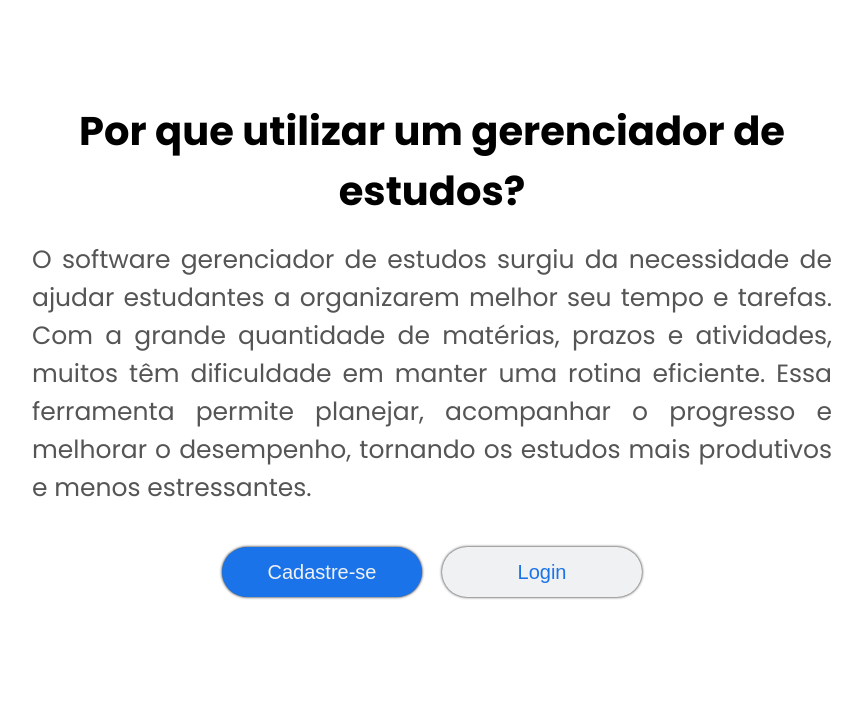
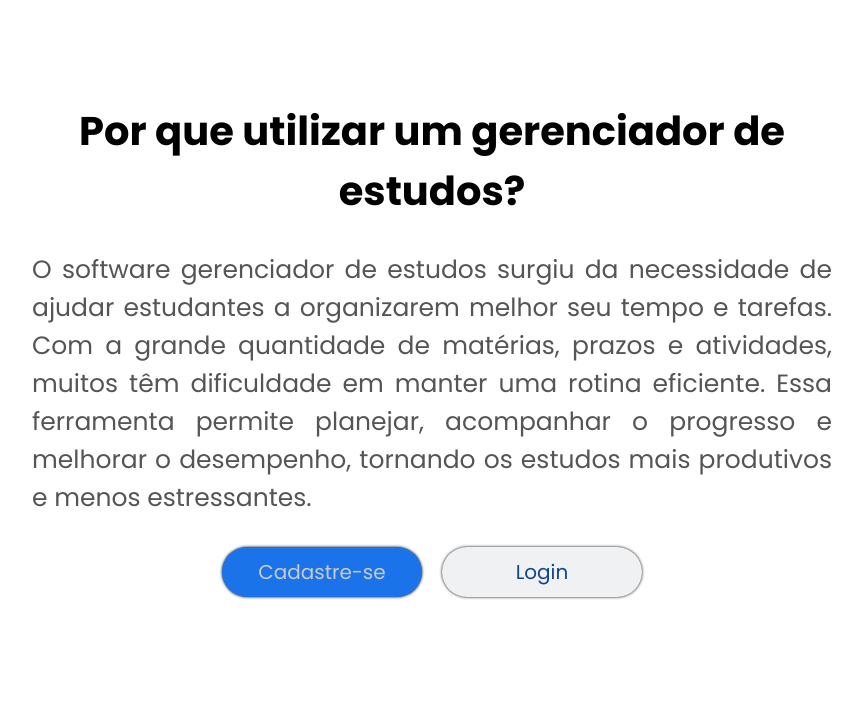
Before and after one commit to Paulinzz/Pratica-Profissional, a Flask app: page / in a window 1280 px wide. Shown: the part 91-800 px from the top of the page, without its empty margins (208-1070 px from the left). Run offline with Flask 3, Linux system fonts and the light colour scheme; some web fonts are replaced.

Commit message:
ajustes nos templates

```diff
--- a/static/pagina_inicial.css
+++ b/static/pagina_inicial.css
@@ -29,6 +29,7 @@ header {
     align-items: center;
     gap: 8px;
     text-decoration: none;
+    cursor: pointer;
 }
 
 .checkmark-container {
@@ -60,7 +61,6 @@ main {
     flex: 1;
     display: flex;
     justify-content: center;
-    padding: 40px;
     flex-direction: column;
     align-items: center;
     gap: 40px;
@@ -72,7 +72,8 @@ main {
     display: flex;
     flex-direction: column;
     text-align: justify;
-    gap: 20px;
+    gap: 30px;
+    align-items: center;
 }
 
 .text_container h1 {
@@ -94,6 +95,7 @@ main {
     font-weight: 400;
     font-size: 20px;
     text-decoration: none;
+    font-family: 'Poppins';
 }
 .botoes .cadastro{
     background-color: #1a73e8;
@@ -109,6 +111,7 @@ main {
     font-weight: 400;
     font-size: 20px;
     text-decoration: none;
+    font-family: 'Poppins';
 
 }
 .botoes .login{
@@ -120,3 +123,33 @@ main {
     border: none;
     cursor: pointer;
 }
+
+.botoes .cadastro:hover{
+    background-color: #2e7d32;
+    transform: scale(1.03);
+    box-shadow: 0 4px 10px rgba(0,0,0,0.2);
+}
+.botoes .login:hover{
+    background-color: #2e7d32;
+    transform: scale(1.03);
+    box-shadow: 0 4px 10px rgba(0,0,0,0.2);
+}
+.login a {
+    color: #12468a;
+    font-weight: 400;
+    font-size: 20px;
+    text-decoration: none;
+    font-family: 'Poppins';
+
+}
+.login a:hover{
+    color: white;
+
+}
+.cadastro a {
+    color: #cacaca;
+    font-weight: 400;
+    font-size: 20px;
+    text-decoration: none;
+    font-family: 'Poppins';
+}
--- a/templates/index.html
+++ b/templates/index.html
@@ -30,8 +30,6 @@
                 Essa ferramenta permite planejar, acompanhar o progresso
                 e melhorar o desempenho, tornando os estudos mais produtivos e menos estressantes.
             </p>
-            </div>
-
             <div class="botoes">
                 <button class="cadastro">
                     <a href="{{url_for('register')}}">Cadastre-se</a>
@@ -40,6 +38,9 @@
                     <a href="{{url_for('login')}}">Login</a>
                 </button>
             </div>
+            </div>
+
+
         </main>
 
 </body>
```
Also changed, not shown: static/formularios.css (+14 -3 lines).
